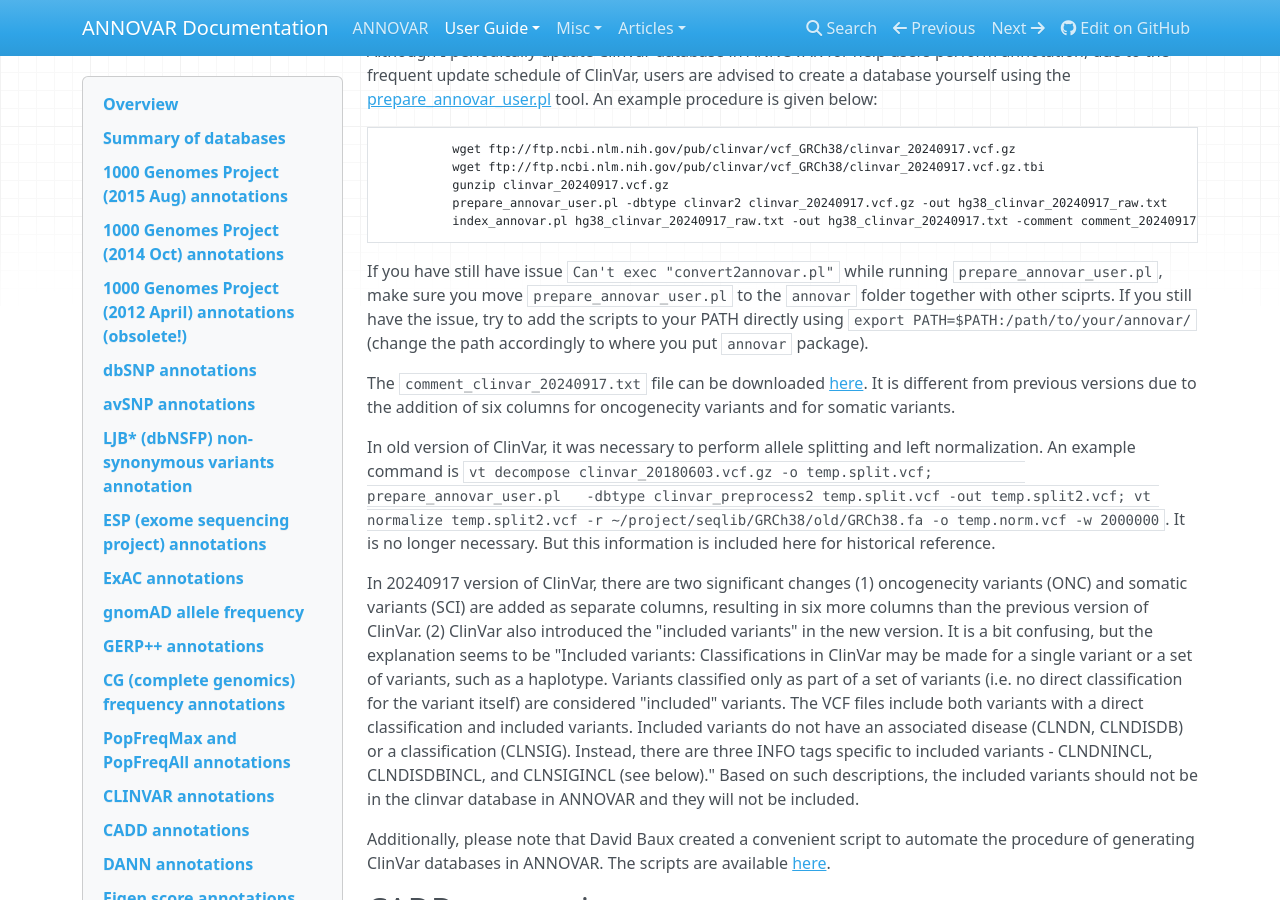
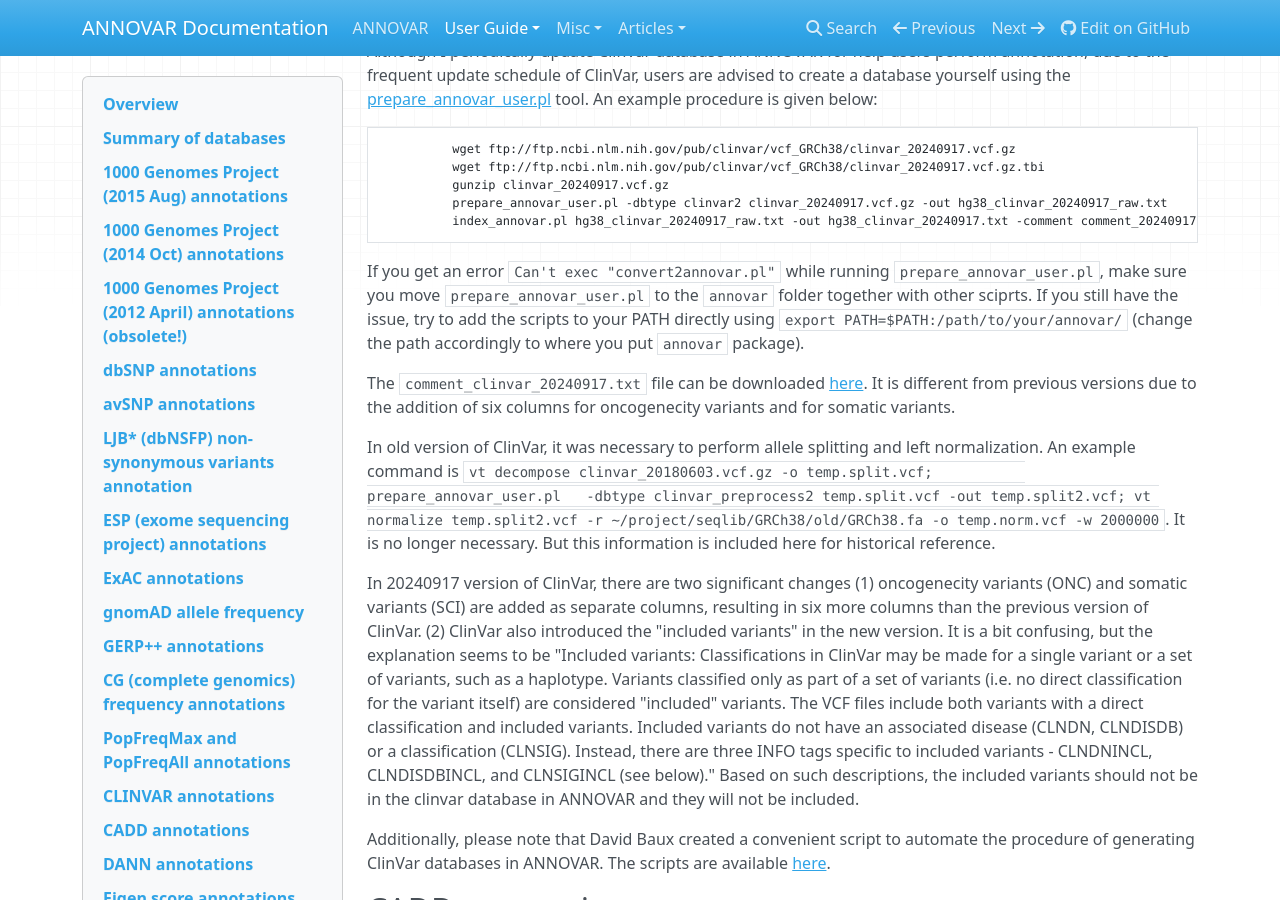
Before and after one commit to WGLab/doc-ANNOVAR, an MkDocs documentation site: the page built from docs/user-guide/filter.md, in a window 1280 px wide and 900 px high, scrolled down 24335 px. Built offline with MkDocs 1.6.1, drawn with Linux system fonts in a browser that asks for light colours; nearby versions of some CDN libraries; comment, search, counter and statistics services are not loaded.

Commit message:
Update filter.md

````diff
--- a/docs/user-guide/filter.md
+++ b/docs/user-guide/filter.md
@@ -1001,7 +1001,7 @@ Although I periodically update ClinVar database in ANNOVAR for help users perfor
           index_annovar.pl hg38_clinvar_20240917_raw.txt -out hg38_clinvar_20240917.txt -comment comment_20240917.txt
 ```
 
-If you have still have issue `Can't exec "convert2annovar.pl"` while running `prepare_annovar_user.pl`, make sure you move `prepare_annovar_user.pl` to the `annovar` folder together with other sciprts. If you still have the issue, try to add the scripts to your PATH directly using `export PATH=$PATH:/path/to/your/annovar/` (change the path accordingly to where you put `annovar` package).
+If you get an error `Can't exec "convert2annovar.pl"` while running `prepare_annovar_user.pl`, make sure you move `prepare_annovar_user.pl` to the `annovar` folder together with other sciprts. If you still have the issue, try to add the scripts to your PATH directly using `export PATH=$PATH:/path/to/your/annovar/` (change the path accordingly to where you put `annovar` package).
 
 The `comment_clinvar_20240917.txt` file can be downloaded [here](http://www.openbioinformatics.org/annovar/download/comment_clinvar_20240917.txt). It is different from previous versions due to the addition of six columns for oncogenecity variants and for somatic variants.
 
````
